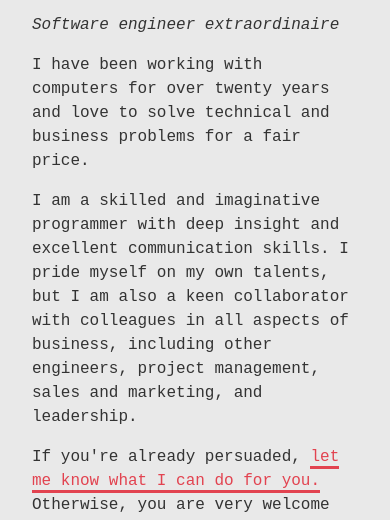
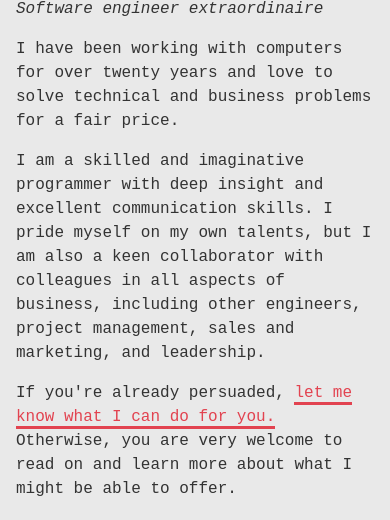
Before and after one commit to annybs/www.aneur.in, a website built with Vite: page index.html in a window 390 px wide. Shown: the part 125-645 px from the top of the page. Built offline with nearby package versions, Linux system fonts and the light colour scheme; no server answers; what @annybs/request-js would draw is missing.

Commit message:
tweak window padding on mobile

```diff
--- a/src/style.scss
+++ b/src/style.scss
@@ -131,8 +131,13 @@ li {
 main {
   display: flex;
   flex-direction: column;
-  gap: 2rem;
-  padding: 2rem;
+  gap: 1rem;
+  padding: 1rem;
+
+  @media (min-width: $bp-tablet) {
+    gap: 2rem;
+    padding: 2rem;
+  }
 }
 
 #top {
```
